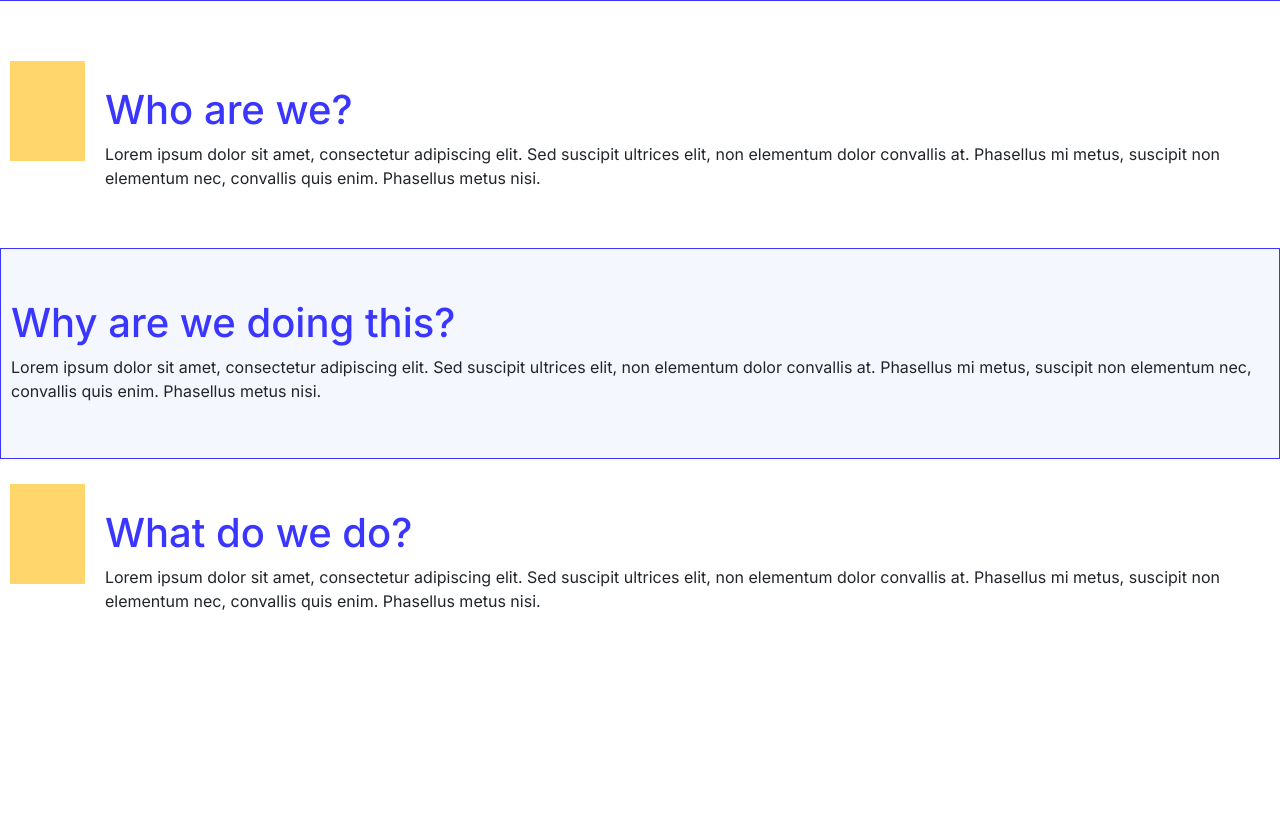
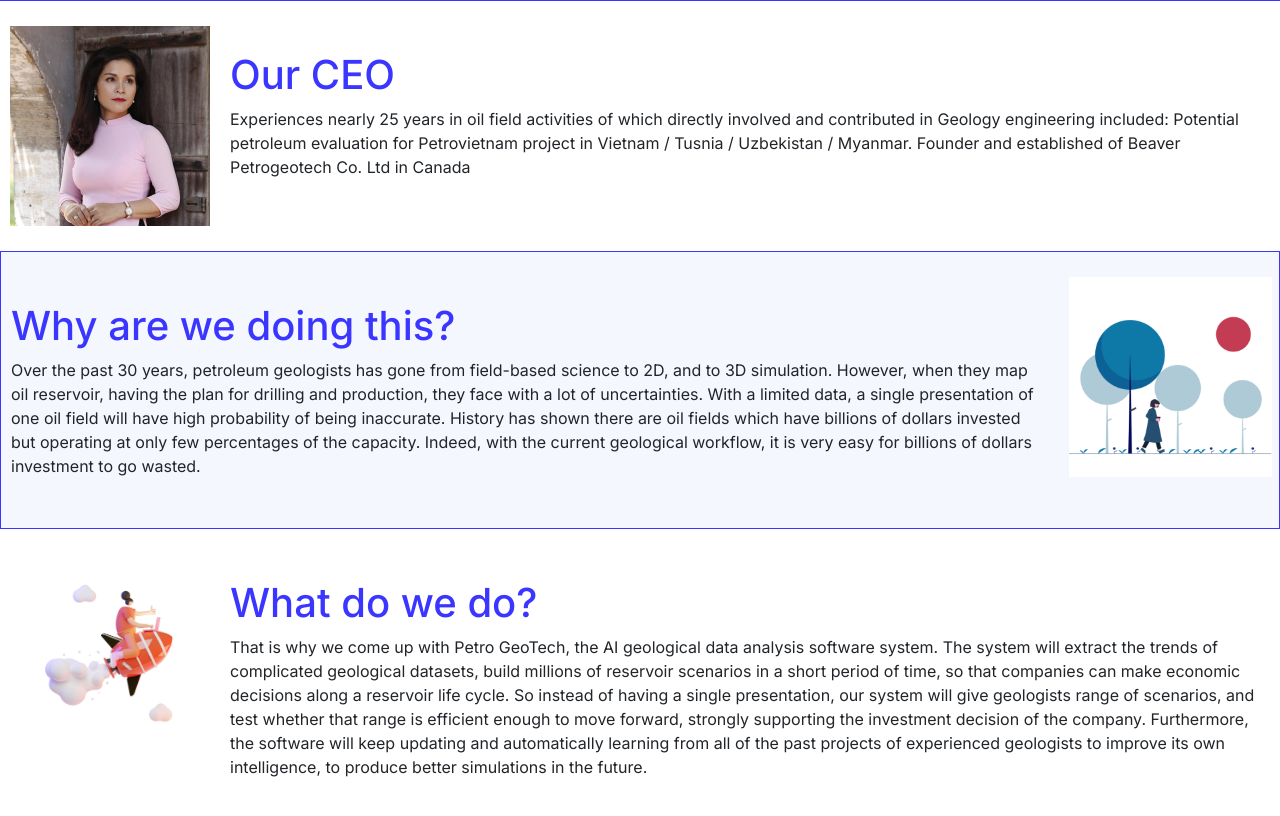
Before and after one commit to Oprixion/BeaverPGTWebSite, a plain HTML site: page aboutUs.html in a window 1280 px wide. Shown: the part 94-910 px from the top of the page. Before the commit the page ends 800 px from the top, so only its background shows below. Drawn offline with nearby package versions, Linux system fonts and the light colour scheme.

Commit message:
Merge and added info for About Us

```diff
--- a/aboutUs.html
+++ b/aboutUs.html
@@ -47,26 +47,37 @@
     <div class="body_container">
         <div class="section1">
             <div class="s1_image_container">
-                <img src="images/curly-bracket-icon-vector-30744240.png" class="s1_image" alt="">
+                <img src="images/About Us/1647053825664.jpeg" class="s1_image" alt="">
             </div>
             <div class="s1_texts">
-                <h1> Who are we?</h1>
-                <span>Lorem ipsum dolor sit amet, consectetur adipiscing elit. Sed suscipit ultrices elit, non elementum dolor convallis at. Phasellus mi metus, suscipit non elementum nec, convallis quis enim. Phasellus metus nisi.</span>
+                <h1> Our CEO</h1>
+                <span>Experiences nearly 25 years in oil field activities of which directly involved and contributed in Geology engineering included: Potential petroleum evaluation for Petrovietnam project in Vietnam / Tusnia / Uzbekistan / Myanmar.
+                    Founder and established of Beaver Petrogeotech Co. Ltd in Canada</span>
             </div>
         </div>
         <div class="section2">
             <div class="s2_texts">
                 <h1> Why are we doing this?</h1>
-                <span>Lorem ipsum dolor sit amet, consectetur adipiscing elit. Sed suscipit ultrices elit, non elementum dolor convallis at. Phasellus mi metus, suscipit non elementum nec, convallis quis enim. Phasellus metus nisi.</span>
+                <span>Over the past 30 years, petroleum geologists has gone from field-based science to 2D, and to 3D simulation. However, when they map oil reservoir, having the plan
+                    for drilling and production, they face with a lot of uncertainties. With a limited data, a single presentation of one oil field will have high probability of being
+                    inaccurate. History has shown there are oil fields which have billions of dollars invested but operating at only few percentages of the capacity. Indeed, with the
+                    current geological workflow, it is very easy for billions of dollars investment to go wasted. </span>
+            </div>
+            <div class="s2_image_container">
+                <img src="images/About Us/Loading.PNG" class="s2_image" alt="">
             </div>
         </div>
         <div class="section3">
             <div class="s3_image_container">
-                <img src="images/curly-bracket-icon-vector-30744240.png" class="s3_image" alt="">
+                <img src="images/About Us/Illustration.png" class="s3_image" alt="">
             </div>
             <div class="s3_texts">
                 <h1> What do we do?</h1>
-                <span>Lorem ipsum dolor sit amet, consectetur adipiscing elit. Sed suscipit ultrices elit, non elementum dolor convallis at. Phasellus mi metus, suscipit non elementum nec, convallis quis enim. Phasellus metus nisi.</span>
+                <span>That is why we come up with Petro GeoTech, the AI geological data analysis software system. The system will extract the trends of complicated geological datasets,
+                    build millions of reservoir scenarios in a short period of time, so that companies can make economic decisions along a reservoir life cycle. So instead of having a
+                    single presentation, our system will give geologists range of scenarios, and test whether that range is efficient enough to move forward, strongly supporting the
+                    investment decision of the company. Furthermore, the software will keep updating and automatically learning from all of the past projects of experienced geologists
+                    to improve its own intelligence, to produce better simulations in the future.</span>
             </div>
         </div>
     </div>
@@ -76,13 +87,8 @@
 
 
 
-
-
-
-
-
-
-
     <script src='app.js'></script>
+    <script src="https://cdn.jsdelivr.net/npm/@popperjs/core@2.10.2/dist/umd/popper.min.js" integrity="sha384-7+zCNj/IqJ95wo16oMtfsKbZ9ccEh31eOz1HGyDuCQ6wgnyJNSYdrPa03rtR1zdB" crossorigin="anonymous"></script>
+    <script src="https://cdn.jsdelivr.net/npm/bootstrap@5.1.3/dist/js/bootstrap.min.js" integrity="sha384-QJHtvGhmr9XOIpI6YVutG+2QOK9T+ZnN4kzFN1RtK3zEFEIsxhlmWl5/YESvpZ13" crossorigin="anonymous"></script>
 </body>
 </html>
--- a/app.js
+++ b/app.js
@@ -5,3 +5,7 @@ menu.addEventListener('click', function(){
     menu.classList.toggle('is-active');
     menuLinks.classList.toggle('active');
 })
+
+document.getElementById("learnMore_btn").onclick = function(){
+    location.href = "aboutUs.html"
+}
--- a/style.css
+++ b/style.css
@@ -468,14 +468,15 @@ html,body {
 
 .learnMore_btn{
     margin: 5% auto;
-    display: block;
+    padding: 10px 50px;
     border-radius: 4px;
-    padding: 5px 50px;
+    width: auto;
     background-color: #F5F7FE;
     border: 1px solid #3A36FF;
     color: #3A36FF;
     font-size: 1rem;
     cursor: pointer;
+
 }
 
 .learnMore_btn:hover{
@@ -488,13 +489,13 @@ html,body {
 .section1, .section3{
     display: flex;
     width: 100%;
-    height: 30%;
+    height: auto;
 }
 
 .section2{
     display: flex;
     width: 100%;
-    height: 30%;
+    height: auto;
     background-color: #F5F7FE;
     border: 1px solid #3A36FF;
 }
@@ -505,15 +506,39 @@ html,body {
 }
 .s1_image_container, .s3_image_container{
     background-color: #FFD66B;
-    height: 100px;
-    width: 100px;
+    height: auto;
+    width: auto;
+    max-height: 200px;
+    max-width: 200px;
+    align-items: center;
+    margin: 25px 10px;
+}
+.s2_image_container{
+    float: right;
+    background-color: #FFD66B;
+    height: auto;
+    width: auto;
+    max-height: 200px;
+    max-width: 200px;
     align-items: center;
     margin: 25px 10px;
 }
 .s1_image, .s3_image{
-    height: 150px;
-    width: 20%;
-    object-fit: cover;
+    height: 100%;
+    object-fit:fill;
+}
+.s2_image{
+    height: 100%;
+    object-fit:fill;
+}
+@media screen and (max-width:900px){
+    .s1_image_container, .s2_image_container, .s3_image_container{
+        width: 0px;
+        height: 0px;
+    }
+    .s1_image, .s2_image, .s3_image{
+        height: 0px;
+    }
 }
 
 /*---------------------Services---------------*/
```
Also changed, not shown: careers.html (+4 -1 lines), experts.html (+5 -0 lines), investors.html (+3 -6 lines), mainPage.html (+3 -1 lines), images/About Us/1647053825664.jpeg (added), images/About Us/Illustration.png (added), images/About Us/Loading.PNG (added).
